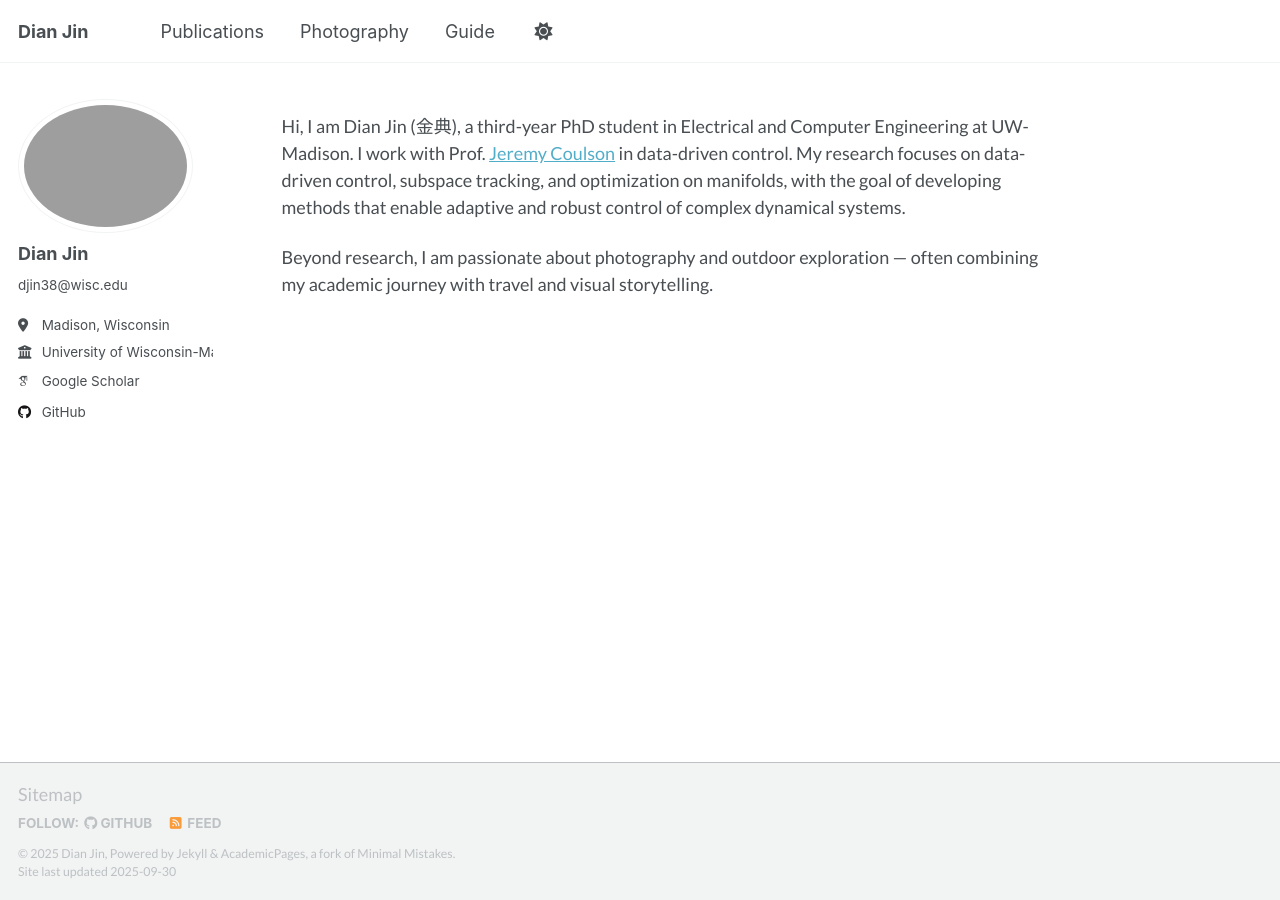
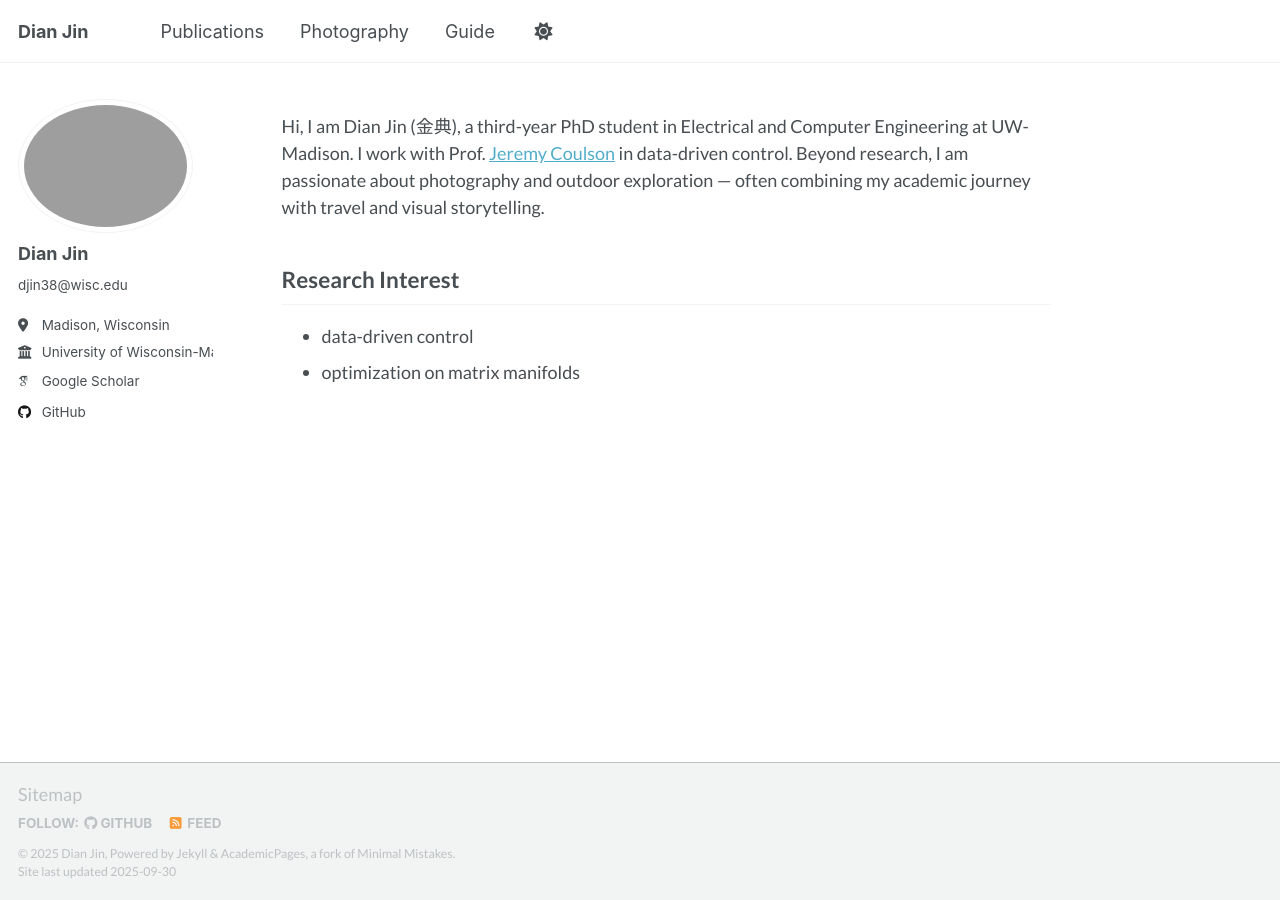
Before and after one commit to DianJin-Frederick/DianJin-Frederick.github.io, a Jekyll site: the page built from _pages/about.md, in a window 1280 px wide. Built offline with Jekyll 4.4.1, drawn with Linux system fonts in a browser that asks for light colours; some web fonts are replaced; a script that is not in the unit is left out.

Commit message:
Change about.md

```diff
--- a/_pages/about.md
+++ b/_pages/about.md
@@ -6,7 +6,8 @@ redirect_from:
   - /about/
   - /about.html
 ---
-Hi, I am Dian Jin (金典), a third-year PhD student in Electrical and Computer Engineering at UW-Madison. I work with Prof. [Jeremy Coulson](https://jeremycoulson.github.io/) in data-driven control.
-My research focuses on data-driven control, subspace tracking, and optimization on manifolds, with the goal of developing methods that enable adaptive and robust control of complex dynamical systems.
+Hi, I am Dian Jin (金典), a third-year PhD student in Electrical and Computer Engineering at UW-Madison. I work with Prof. [Jeremy Coulson](https://jeremycoulson.github.io/) in data-driven control. Beyond research, I am passionate about photography and outdoor exploration — often combining my academic journey with travel and visual storytelling.
 
-Beyond research, I am passionate about photography and outdoor exploration — often combining my academic journey with travel and visual storytelling.
+## Research Interest
+- data-driven control
+- optimization on matrix manifolds
--- a/_sass/_themes.scss
+++ b/_sass/_themes.scss
@@ -7,7 +7,7 @@
    ========================================================================== */
 
 /* Used to set the size for <em> */
-$doc-font-size              : 16;
+$doc-font-size              : 12;
 
 /* Paragraph indention */
 $paragraph-indent           : false; // true, false (default)
```
